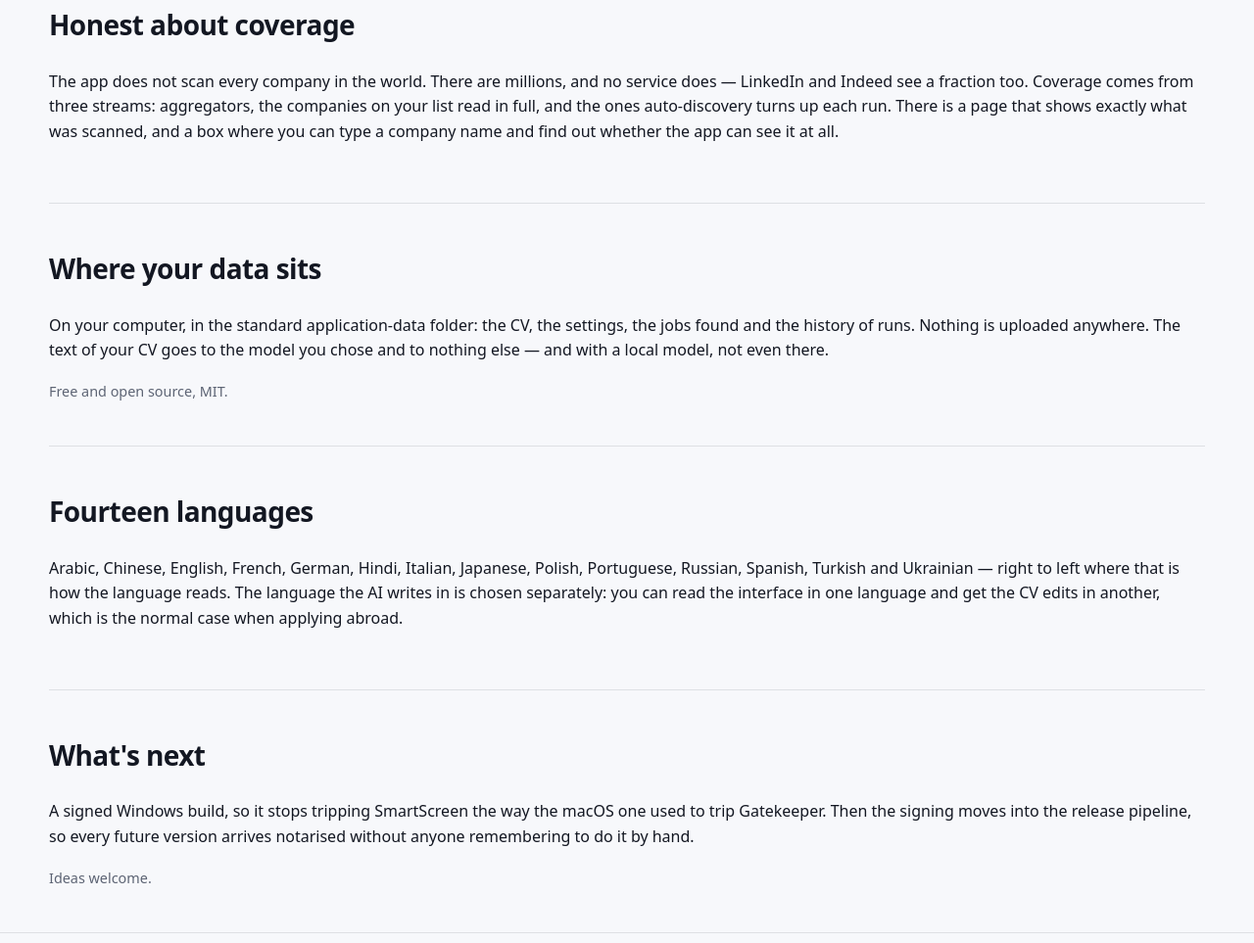
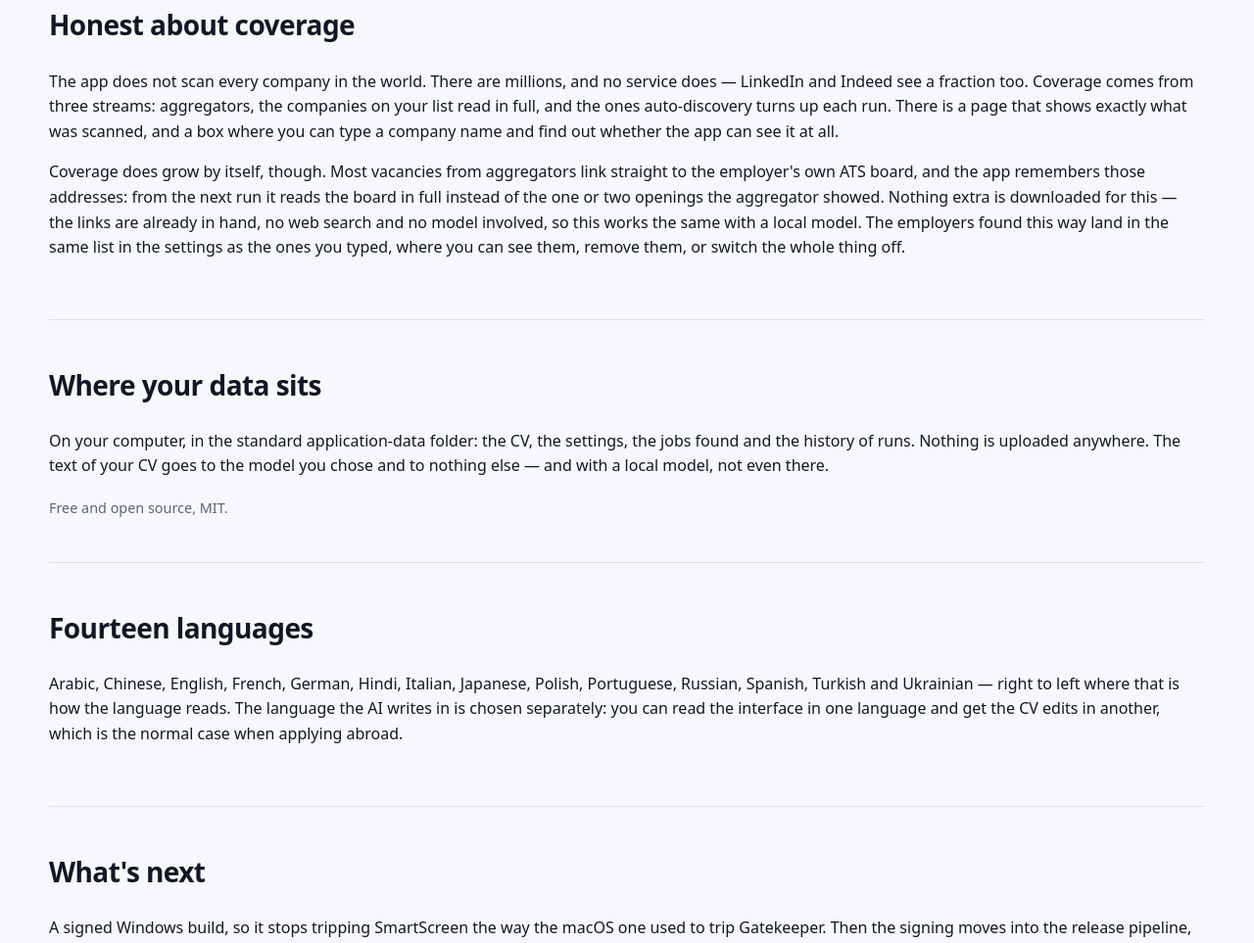
Before and after one commit to mrWD/mrWD.github.io, a plain HTML site: page products/ai-job-search/index.html in a window 1280 px wide. Shown: the part 6234-7197 px from the top of the page at 98% size. Drawn offline with Linux system fonts and the light colour scheme.

Commit message:
Say that the company list fills up on its own
The app now remembers the ATS boards behind the links it already downloaded, so
the list of watched employers grows without being asked. That belongs on the
coverage section, where a reader is being told what the app can and cannot see —
along with the fact that nothing extra is fetched for it and that the whole
thing can be switched off.

Co-Authored-By: Claude Opus 5 <noreply@anthropic.com>

```diff
--- a/products/ai-job-search/index.html
+++ b/products/ai-job-search/index.html
@@ -270,6 +270,16 @@
         scanned, and a box where you can type a company name and find out whether the app
         can see it at all.
       </p>
+      <p>
+        Coverage does grow by itself, though. Most vacancies from aggregators link
+        straight to the employer's own ATS board, and the app remembers those addresses:
+        from the next run it reads the board in full instead of the one or two openings
+        the aggregator showed. Nothing extra is downloaded for this — the links are
+        already in hand, no web search and no model involved, so this works the same with
+        a local model. The employers found this way land in the same list in the settings
+        as the ones you typed, where you can see them, remove them, or switch the whole
+        thing off.
+      </p>
     </section>
 
     <section class="section" aria-labelledby="privacy">
```
